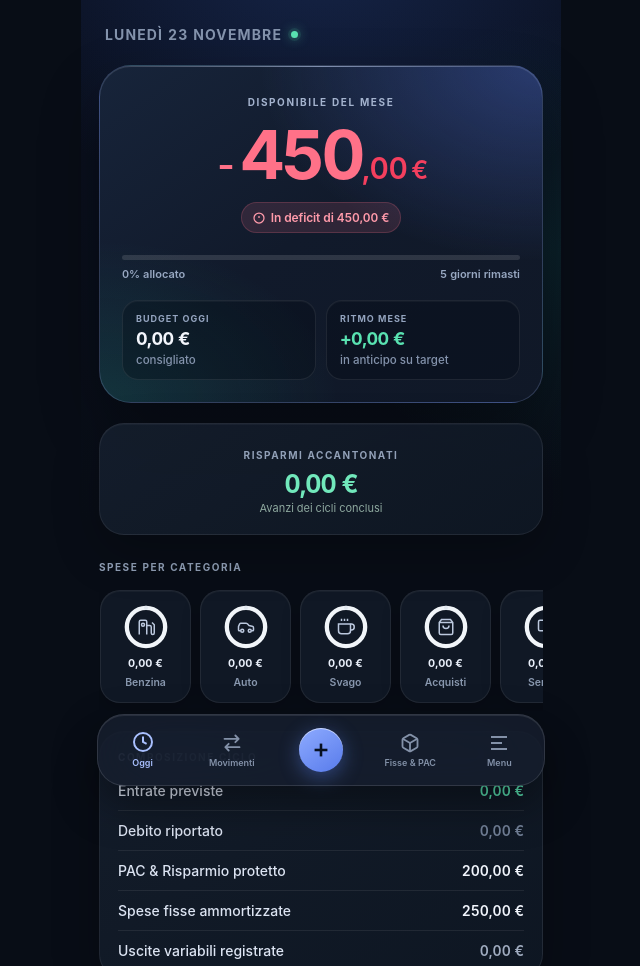
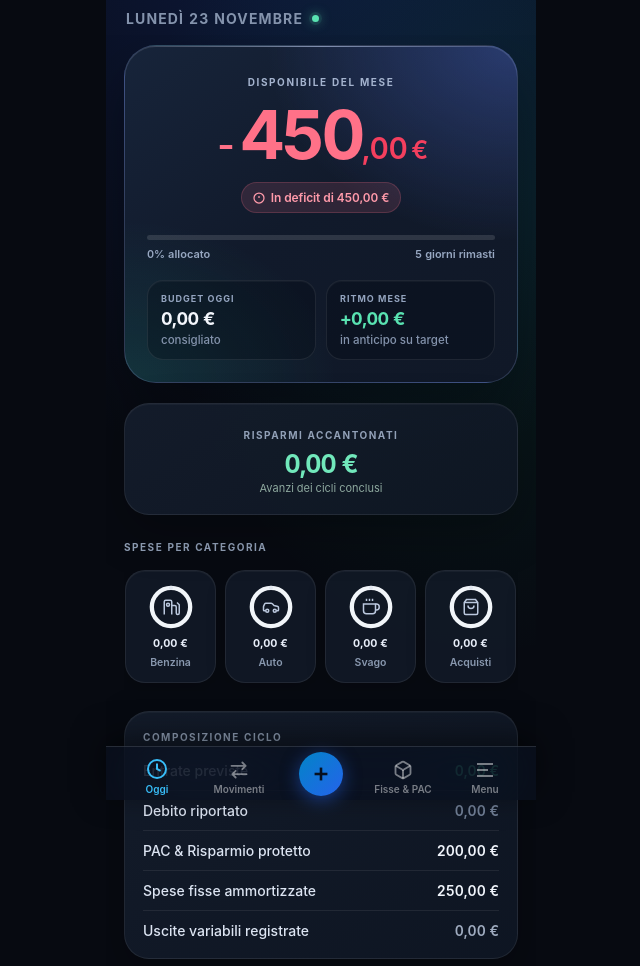
Before and after one commit to emilio51-sv/Finanze, a plain HTML site: page index.html in a window 1280 px wide. Shown: the top 966 px of the page, without its empty margins (319-959 px from the left). Drawn offline with Linux system fonts and the light colour scheme.

Commit message:
Layout fix: true edge-to-edge fullbleed and bottom-anchored frosted dock

```diff
--- a/index.html
+++ b/index.html
@@ -1198,7 +1198,121 @@
         animation-duration: 0.01ms !important;
       }
     }
-  </style>
+
+/* ===== DEFINITIVE IPHONE EDGE-TO-EDGE (iOS 27 HARDWARE NATIVE) ===== */
+html {
+  background-color: #070A11 !important;
+}
+
+body {
+  margin: 0 !important;
+  padding: 0 !important;
+  width: 100% !important;
+  height: 100% !important;
+  min-height: 100dvh !important;
+  background: #070A11 !important;
+  overflow-x: hidden !important;
+}
+
+/* L'app sale fino all'ultimissimo pixel superiore (dietro notch e Dynamic Island) */
+.app-frame {
+  width: 100% !important;
+  max-width: 430px !important;
+  min-height: 100dvh !important;
+  margin: 0 auto !important;
+  padding-bottom: 0 !important;
+  background:
+    radial-gradient(130% 50% at 50% -10%, rgba(30, 64, 175, 0.28) 0%, rgba(7, 10, 17, 0) 100%),
+    radial-gradient(80% 40% at 90% 15%, rgba(16, 185, 129, 0.12) 0%, rgba(7, 10, 17, 0) 100%),
+    #070A11 !important;
+  display: flex !important;
+  flex-direction: column !important;
+  position: relative !important;
+}
+
+/* Header: parte sotto la Dynamic Island con padding hardware esatto */
+.copilot-header-fluid {
+  padding-top: calc(10px + env(safe-area-inset-top, 54px)) !important;
+  padding-left: 20px !important;
+  padding-right: 20px !important;
+  padding-bottom: 8px !important;
+}
+
+.header-meta-row {
+  display: flex !important;
+  justify-content: space-between !important;
+  align-items: center !important;
+  width: 100% !important;
+}
+
+/* Contenuto scorrevole: passa SOTTO la dock e non viene troncato */
+.scroll-body {
+  flex: 1 1 auto !important;
+  padding-left: 18px !important;
+  padding-right: 18px !important;
+  padding-top: 10px !important;
+  padding-bottom: calc(56px + env(safe-area-inset-bottom, 34px) + 32px) !important;
+  display: flex !important;
+  flex-direction: column !important;
+  gap: 18px !important;
+  overflow-y: auto !important;
+  -webkit-overflow-scrolling: touch !important;
+}
+
+/* DOCK: Ancorata al fondo, 100% full-width a terra, nessun galleggiamento */
+.copilot-dock {
+  position: fixed !important;
+  left: 0 !important;
+  right: 0 !important;
+  bottom: 0 !important;
+  top: auto !important;
+  width: 100% !important;
+  max-width: 430px !important;
+  margin: 0 auto !important;
+  height: calc(54px + env(safe-area-inset-bottom, 34px)) !important;
+  padding-top: 6px !important;
+  padding-bottom: env(safe-area-inset-bottom, 34px) !important;
+  padding-left: 10px !important;
+  padding-right: 10px !important;
+  border-radius: 0 !important;
+  border: none !important;
+  border-top: 0.5px solid rgba(255, 255, 255, 0.12) !important;
+  background: rgba(11, 16, 28, 0.72) !important;
+  backdrop-filter: blur(32px) saturate(210%) !important;
+  -webkit-backdrop-filter: blur(32px) saturate(210%) !important;
+  box-shadow: 0 -8px 32px rgba(0, 0, 0, 0.5) !important;
+  z-index: 100 !important;
+}
+
+/* Icone e scritte perfettamente allineate sul pollice */
+.dock-slot {
+  height: 48px !important;
+  gap: 3px !important;
+  font-size: 10px !important;
+  font-weight: 600 !important;
+  color: rgba(255, 255, 255, 0.45) !important;
+}
+.dock-slot.active {
+  color: #38BDF8 !important;
+}
+
+/* Tasto + centrato che sborda leggermente con alone luminoso */
+.dock-plus-slot {
+  height: 48px !important;
+  display: flex !important;
+  align-items: center !important;
+  justify-content: center !important;
+}
+.dock-plus-circle {
+  width: 44px !important;
+  height: 44px !important;
+  margin-top: -6px !important;
+  border-radius: 999px !important;
+  background: linear-gradient(135deg, #0284C7 0%, #2563EB 100%) !important;
+  box-shadow: 0 4px 18px rgba(37, 99, 235, 0.5) !important;
+}
+
+</style>
 </head>
 <body class="is-home">
   <div class="app-frame">
--- a/sw.js
+++ b/sw.js
@@ -1,4 +1,4 @@
-const CACHE = "finanze-ios27-v2";
+const CACHE = "finanze-v8";
 const ASSETS = ["./", "./index.html", "./manifest.json"];
 
 self.addEventListener("install", (e) => {
```
